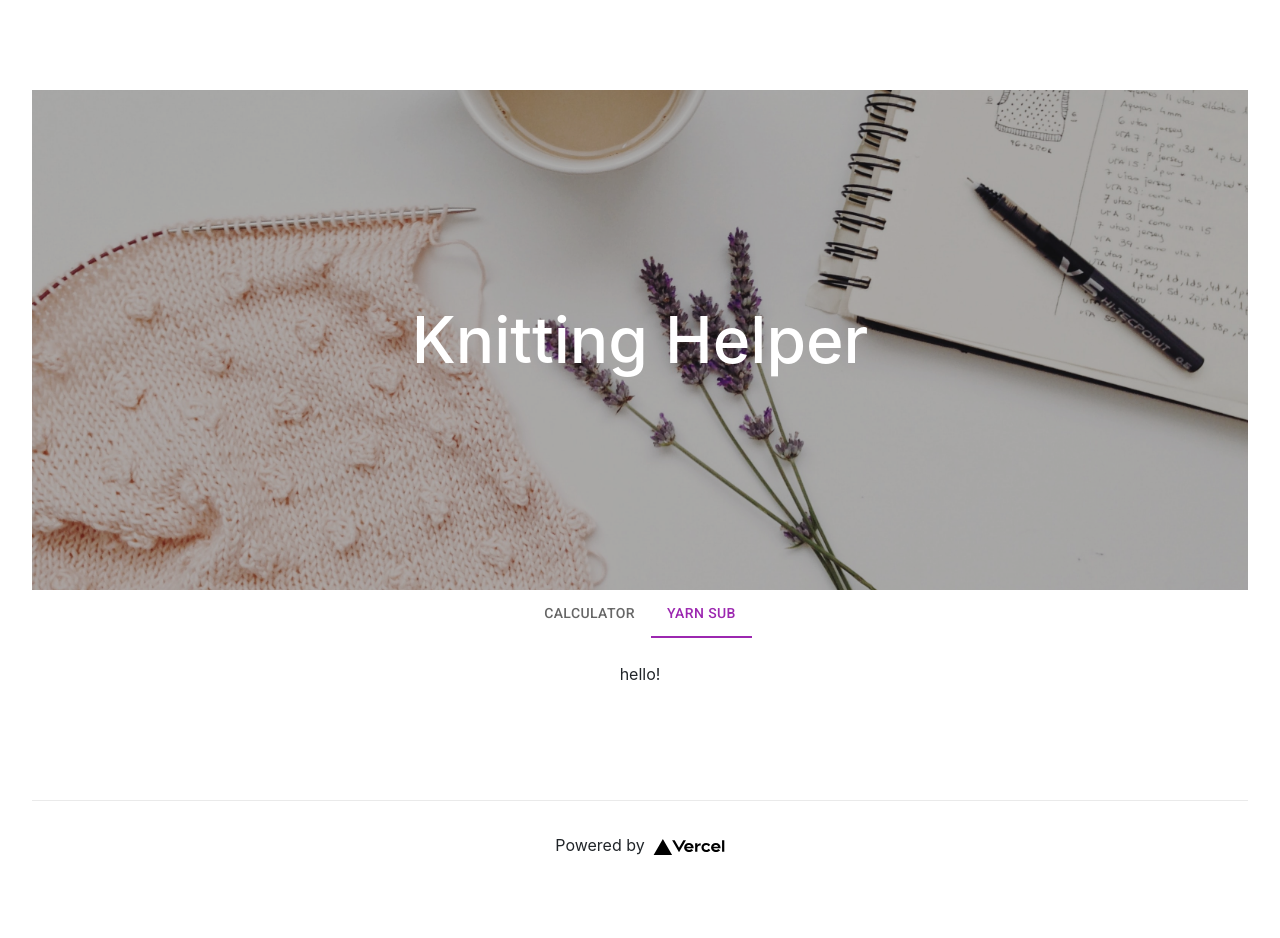
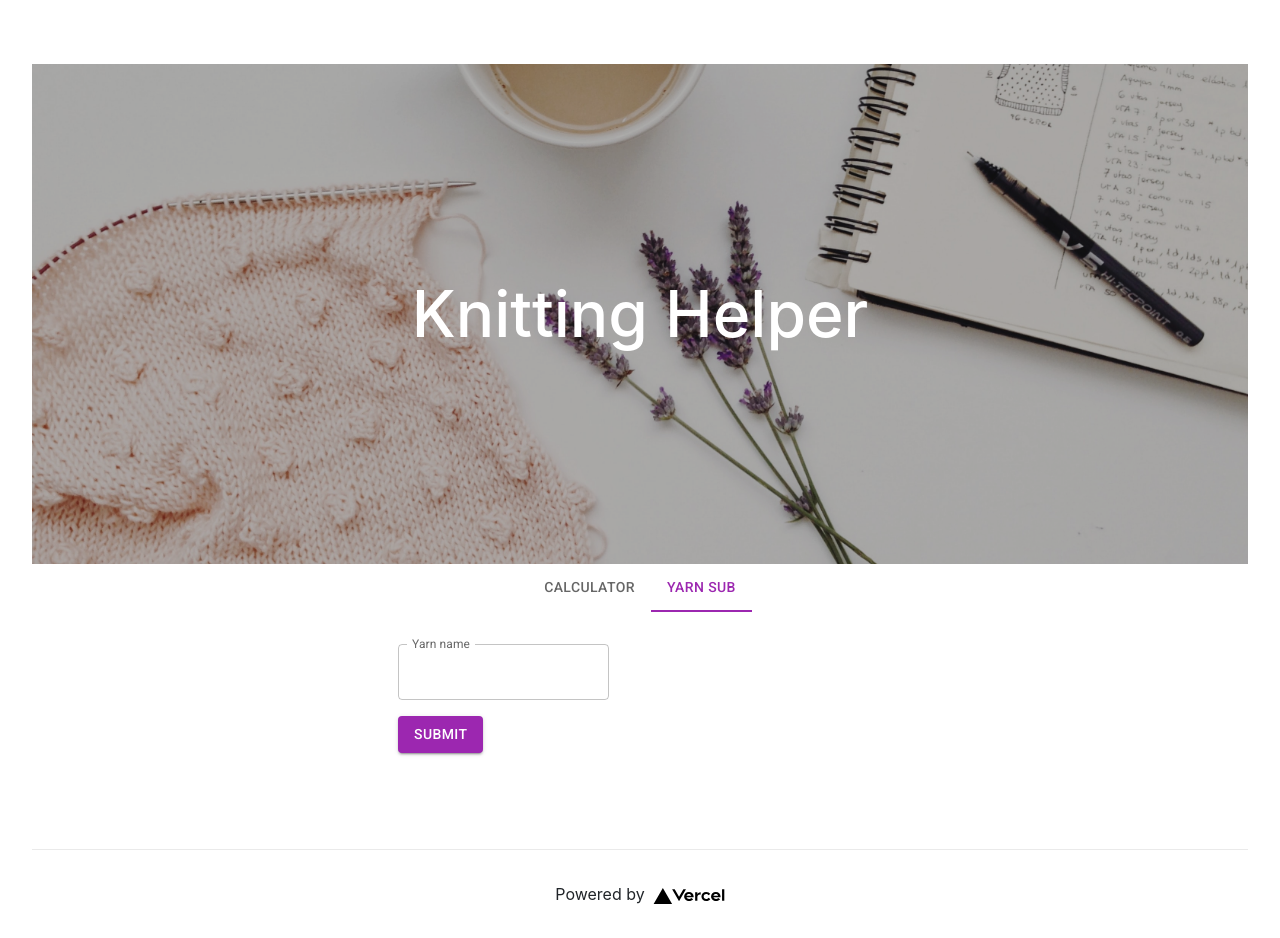
Before and after one commit to ellfiscina/knitting-helper, a Next.js app: page / in a window 1280 px wide. Both pictures are taken after a click on the tab "YARN SUB". Before the commit the page ends 889 px from the top, so only its background shows below. Built offline with nearby package versions, Linux system fonts and the light colour scheme.

Commit message:
search by yarn name

```diff
--- a/components/yarnSub.tsx
+++ b/components/yarnSub.tsx
@@ -1,23 +1,48 @@
-import { useEffect, useState } from "react";
+import { Box, Button, TextField } from "@mui/material";
+import { ChangeEvent, useEffect, useState } from "react";
+import { Yarn } from "../services/types";
 import useAPI from "../services/useAPI";
 
-const SearchResults = () => {
-  const { data, isLoading, isError } = useAPI("/api/ravelry");
+const SearchResults = ({
+  yarnName,
+  setYarn,
+  setStartFetching,
+}: {
+  yarnName: string;
+  setYarn: (yarn: Yarn) => void;
+  setStartFetching: (start: boolean) => void;
+}) => {
+  const { data, isLoading, isError } = useAPI(`/api/ravelry/${yarnName}`);
 
   console.log(data);
   if (isError) return <div>failed to load</div>;
   if (!data) return <div>loading...</div>;
+  if (!isLoading && data && data.name.toLowerCase() === yarnName) {
+    const selectedYarn: Yarn = {
+      name: data.name,
+      grams: data.grams,
+      yardage: data.yardage,
+      companyName: data.yarn_company.name,
+      weight: data.yarn_weight.name,
+      gaugeSt: data.min_gauge,
+      gaugeIn: data.gauge_divisor,
+      texture: data.texture,
+      fibers: data.yarn_fibers.map((f: any) => f.fiber_type.name).join(","),
+    };
 
-  return <div>found</div>;
+    return <div>{selectedYarn.name}</div>;
+  }
+  return <div>Not found</div>;
 };
 
 const YarnSub = () => {
   const [startFetching, setStartFetching] = useState(false);
   const [searchTerm, setSearchTerm] = useState("");
+  const [yarn, setYarn] = useState<Yarn | null>(null);
 
-  const handleChange = (e) => {
+  const handleChange = (event: ChangeEvent<HTMLInputElement>) => {
     setStartFetching(false);
-    setSearchTerm(e.target.value);
+    setSearchTerm(event.target.value.toLowerCase());
   };
 
   const handleClick = () => {
@@ -26,8 +51,42 @@ const YarnSub = () => {
 
   return (
     <>
-      <div onClick={handleClick}>hello!</div>
-      {startFetching && <SearchResults />}
+      <Box
+        component="form"
+        sx={{
+          "& > :not(style)": { m: 1 },
+          width: "500px",
+        }}
+        noValidate
+        autoComplete="off"
+      >
+        <TextField
+          id="search-bar"
+          label="Yarn name"
+          color="secondary"
+          InputLabelProps={{
+            shrink: true,
+          }}
+          name="name"
+          onChange={handleChange}
+        />
+        <Button
+          className="d-block"
+          variant="contained"
+          color="secondary"
+          type="button"
+          onClick={handleClick}
+        >
+          Submit
+        </Button>
+      </Box>
+      {startFetching && (
+        <SearchResults
+          setYarn={setYarn}
+          yarnName={searchTerm}
+          setStartFetching={setStartFetching}
+        />
+      )}
     </>
   );
 };
--- a/pages/api/ravelry.ts
+++ /dev/null
@@ -1,21 +0,0 @@
-import axios from 'axios';
-import type { NextApiRequest, NextApiResponse } from 'next'
-
-export default async function handler(
-  req: NextApiRequest,
-  res: NextApiResponse<any>
-) {
-
-  const url = 'https://api.ravelry.com/yarn_attributes/groups.json'
-
-  await axios
-    .get(url, {headers: {
-      Authorization: `${process.env.NEXT_PUBLIC_RAVELRY_USERNAME}:${process.env.NEXT_PUBLIC_RAVELRY_PASSWORD}`
-    }})
-    .then(({ data }) => {
-      res.status(200).json({ data })
-    })
-    .catch(({ err }) => {
-      res.status(400).json({ err })
-    })
-}
--- /dev/null
+++ b/pages/api/ravelry/[yarn].ts
@@ -0,0 +1,37 @@
+import axios from 'axios';
+import type { NextApiRequest, NextApiResponse } from 'next'
+
+export default async function handler(
+  req: NextApiRequest,
+  res: NextApiResponse<any>
+) {
+  const { yarn } = req.query;
+  const baseUrl = "https://api.ravelry.com/yarns";
+  const queryUrl = `${baseUrl}/search.json?query=${yarn}`;
+  const auth = {
+    username: `${process.env.NEXT_PUBLIC_RAVELRY_USERNAME}`,
+    password: `${process.env.NEXT_PUBLIC_RAVELRY_PASSWORD}`
+  };
+  let id = null;
+
+  await axios
+    .get(queryUrl, {auth})
+    .then(({ data }) => {
+      id = data.yarns[0].id;
+    })
+    .catch(({ err }) => {
+      id = null;
+    });
+
+  if (id) {
+    await axios
+    .get(`${baseUrl}/${id}.json`, {auth})
+    .then(({ data }) => {
+      res.status(200).json(data.yarn);
+    })
+    .catch(({ err }) => {
+      res.status(400).json({ err })
+    });
+  }
+
+}
--- a/services/helpers.ts
+++ /dev/null
@@ -1,3 +0,0 @@
-export const capitalize = (str:string) => {
-    return str.charAt(0).toUpperCase() + str.slice(1);
-};
--- /dev/null
+++ b/services/types.ts
@@ -0,0 +1,11 @@
+export type Yarn = {
+    name: string;
+    grams: number;
+    yardage: number;
+    companyName: string;
+    weight: string;
+    gaugeSt: number;
+    gaugeIn: number;
+    fibers: string;
+    texture: string;
+}
--- a/services/useAPI.ts
+++ b/services/useAPI.ts
@@ -1,6 +1,7 @@
 import useSWR from "swr";
+import axios from 'axios';
 
-const fetcher = (url: string) => fetch(url).then((res) => res.json());
+const fetcher = (url: string) => axios.get(url, {params: {query: 'drops snow'}}).then((res) => res.data);
 
 export default function useAPI (route:string) {
   const { data, error } = useSWR(route, fetcher)
```
Lines whose indentation alone changed are shown as unchanged.
